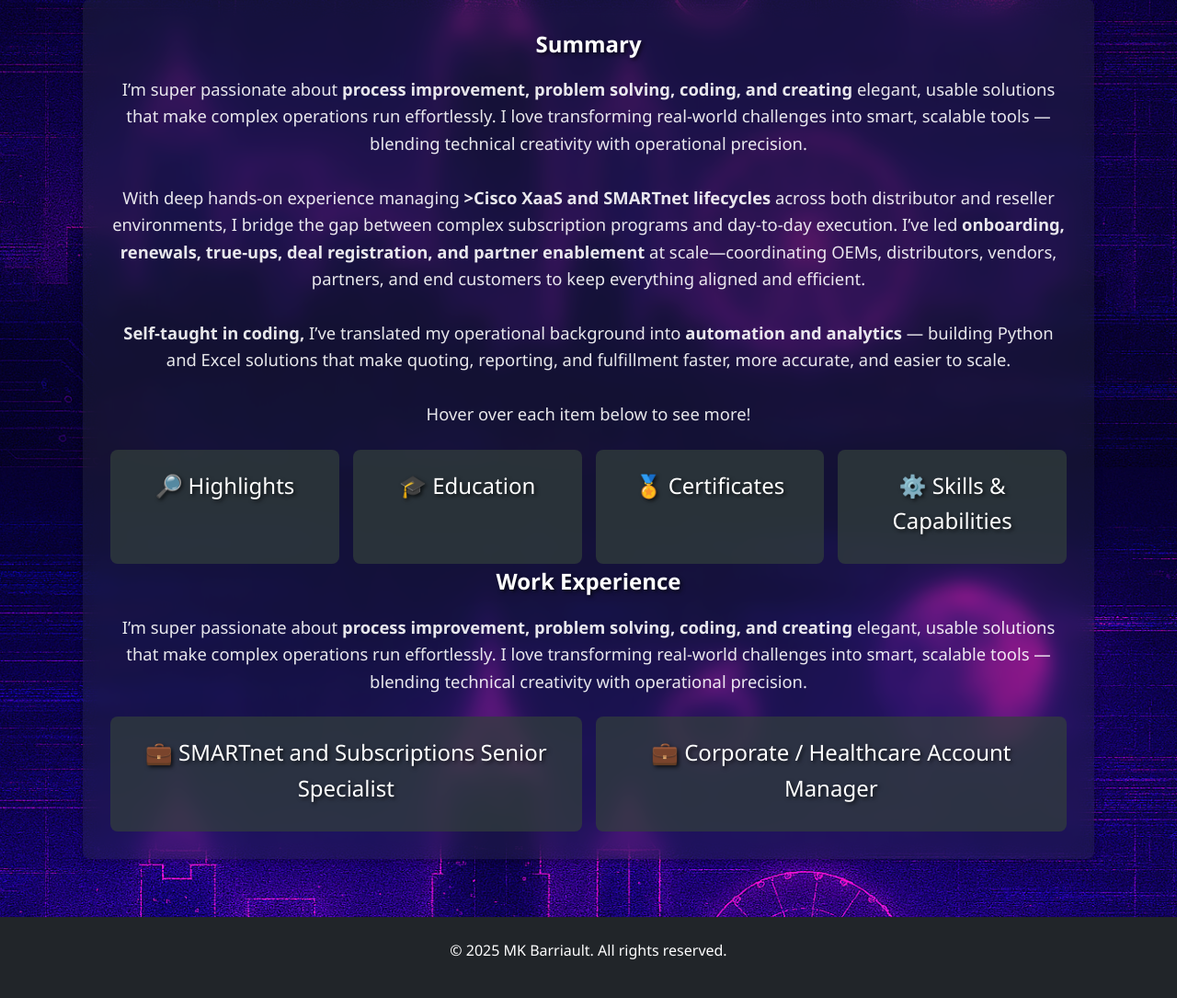
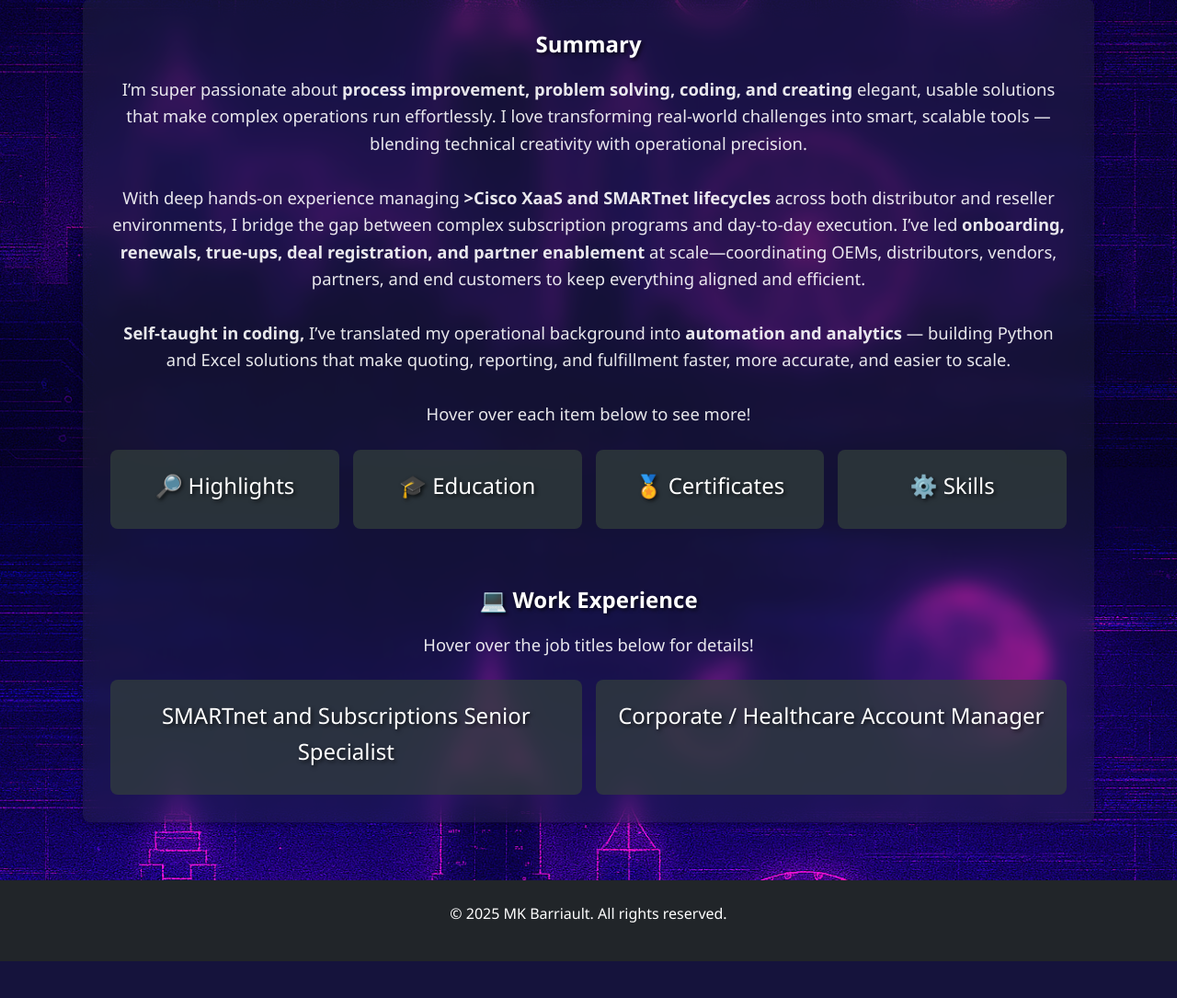
Before and after one commit to mkb0020/PortfolioSite, a Flask app: page /resume in a window 1280 px wide. Shown: the part 292-1377 px from the top of the page at 92% size. After the commit the page ends 1337 px from the top, so only its background shows below. Run offline with Flask 3, Linux system fonts and the light colour scheme; some libraries are stand-ins or nearby versions.

Commit message:
tweaked some sections

```diff
--- a/templates/resume.html
+++ b/templates/resume.html
@@ -82,19 +82,17 @@
                         <br>• PostgreSQL
                         <br>• Cisco Channel Sales Tools: CCW, PXP, DPV, Smart Accounts, Software Central, DevNet; SEWP V/GSA workflows
                         <br>• Microsoft Office Suite, CRM, ERP, and channel quoting tools</div>">
-            <h4>⚙️ Skills & Capabilities</h4>
+            <h4>⚙️ Skills </h4>
         </div>
     </div>
 
 
 
-    <div class="summary-section text-center mb-4"> <!-- PROFESSIONAL SUMMARY ON TOP -->
-        <h4>Work Experience</h4>
-            <p>I’m super passionate about <strong>process improvement, problem solving, coding, and creating </strong>elegant, usable solutions that make complex operations run effortlessly. I love transforming real-world challenges into smart, scalable tools — blending technical creativity with operational precision.
+    <br><br><div class="summary-section text-center mb-4"> <!-- WORK EXPERIENCE -->
+        <h4>💻 Work Experience</h4>
+            <p> Hover over the job titles below for details!
             </p>
     </div>
-
-
 
     <div class="resume-grid">
 
@@ -104,9 +102,16 @@
              data-bs-placement="auto"
              title="<div class='tooltip-title'>SMARTnet and Subscriptions Senior Specialist</div>
                     <div class='tooltip-body'>
-                    • SMARTnet and Subscriptions Senior Specialist - D&H Distributing, Harrisburg, PA (Aug 2022 – Jun 2025)<br>
+                    <br>D&H Distributing
+                    <br>Harrisburg, PA
+                    <br>Aug 2022 – Jun 2025
+                    <br>•  Managed full Cisco subscription lifecycle, including onboarding, upsells, renewals, term changes, and True Forward/Value Shift events.
+                    <br>• Led partner-facing support and internal training across government, military, corporate, and healthcare accounts.
+                    <br>• Supported API integration of Cisco quoting tools by collaborating with IT and translating Cisco concepts into actionable technical requirements using DevNet resources.
+                    <br>• Authored self-serve enablement guides and delivered internal training to Sales, Operations, and Engineering teams.
+                    <br>• Contributed to LEAN-driven improvements to streamline quoting and lifecycle support across departments.
                     </div>">
-                    <h4>💼 SMARTnet and Subscriptions Senior Specialist</h4>
+                    <h4>SMARTnet and Subscriptions Senior Specialist</h4>
         </div>
 
         <div class="resume-item"
@@ -117,9 +122,12 @@
                     <div class='tooltip-body'>
                     <br>Southern Computer Warehouse
                     <br>Marietta, GA
-                    <br>(Mar 2016 – Aug 2022)
+                    <br>Mar 2016 – Aug 2022
+                    <br>• Managed long-term sales relationships with corporate and healthcare clients across the U.S., driving consistent account growth.
+                    <br>•Assessed customer IT environments to identify technology gaps and opportunities, coordinating with distribution and OEM partners to build proposals.
+                    <br>•Provided ongoing product knowledge and procurement guidance, positioning tailored solutions to meet business needs.
                     </div>">
-                    <h4>💼 Corporate / Healthcare Account Manager</h4>
+                    <h4>Corporate / Healthcare Account Manager</h4>
         </div>
 
     </div>
```
